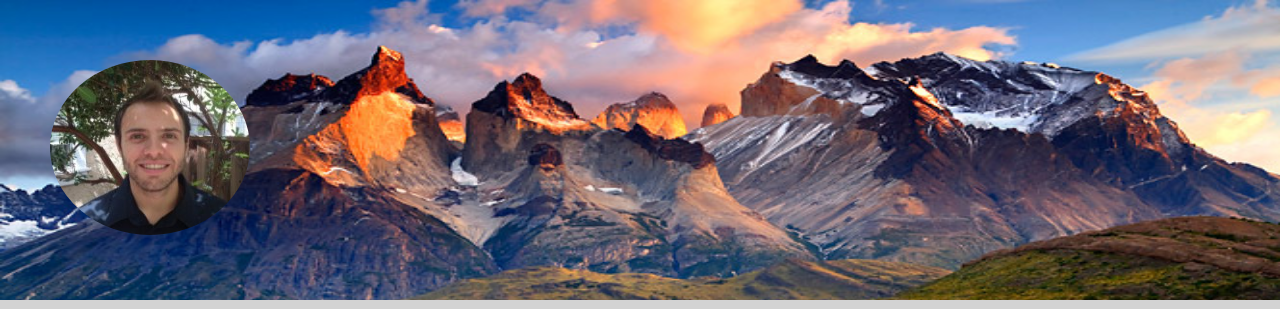
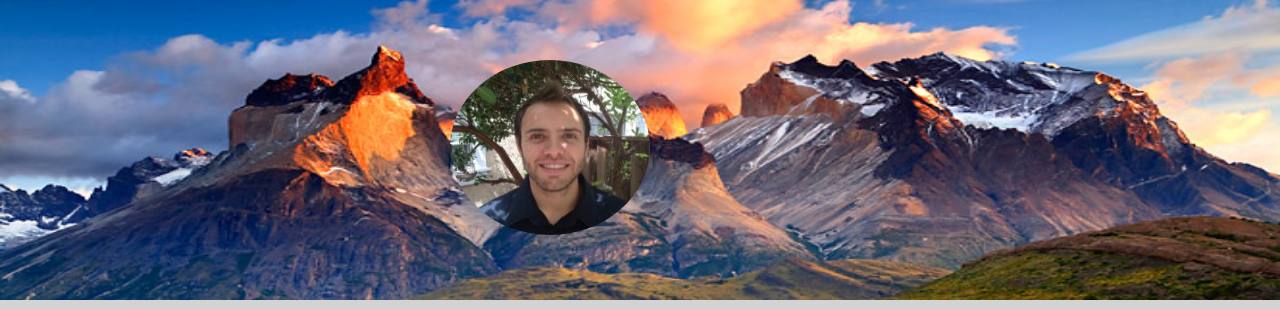
Before and after one commit to therealdealmeal/portfolio_site, a website: page index.html in a window 1280 px wide. Shown: the top 309 px of the page. Drawn offline with Linux system fonts and the light colour scheme.

Commit message:
centered my pic

```diff
--- a/css/index.css
+++ b/css/index.css
@@ -14,7 +14,7 @@ header {
 
 .img-circle {
   /*background-position: center;*/
-  margin-left: 50px;
+  margin-left: 450px;
   margin-top: 60px;
   width: 200px;
   height: 175px;
```
